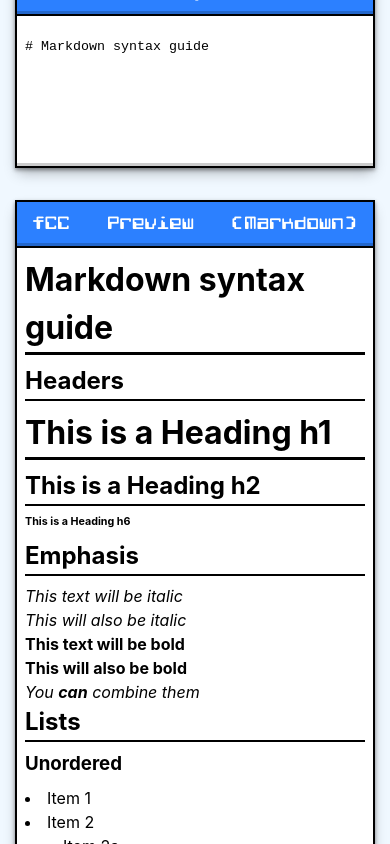
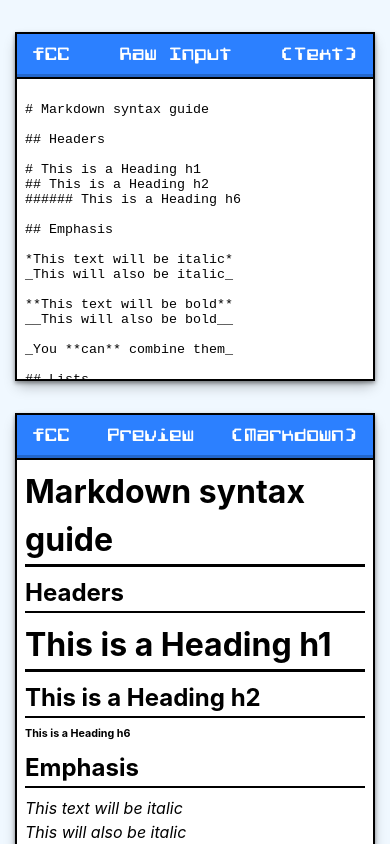
Before and after one commit to weakbox/FCC-Markdown-Previewer, a React (Vite) app: page / in a window 390 px wide. Shown: the top 844 px of the page. Built offline with nearby package versions, Linux system fonts and the light colour scheme.

Commit message:
Fix bug cutting off content in mobile mode.

```diff
--- a/src/App.scss
+++ b/src/App.scss
@@ -62,7 +62,7 @@ $blockquote-color: rgb(33, 97, 194);
 
 .page {
   height: auto;
-  min-height: 200px;
+  min-height: 300px;
   max-height: 80vh;
   width: 100%;
   min-width: 360px;
@@ -167,4 +167,8 @@ $blockquote-color: rgb(33, 97, 194);
   .page-container {
     flex-direction: column;
   }
+
+  .editor {
+    min-height: 300px;
+  }
 }
--- a/src/index.css
+++ b/src/index.css
@@ -8,7 +8,7 @@
   display: flex;
   flex-direction: column;
   align-items: center;
-  justify-content: center;
+  justify-content: safe center;
 
   background-color: aliceblue;
 }
```
